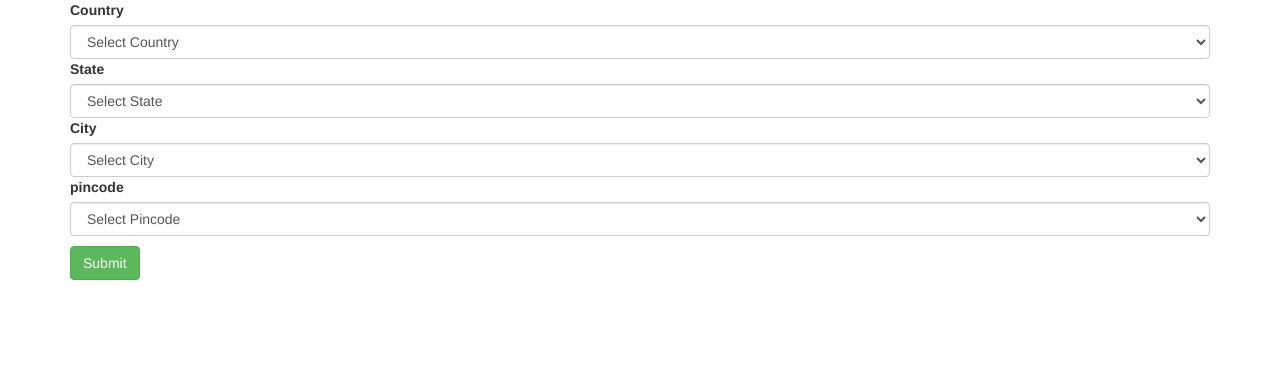
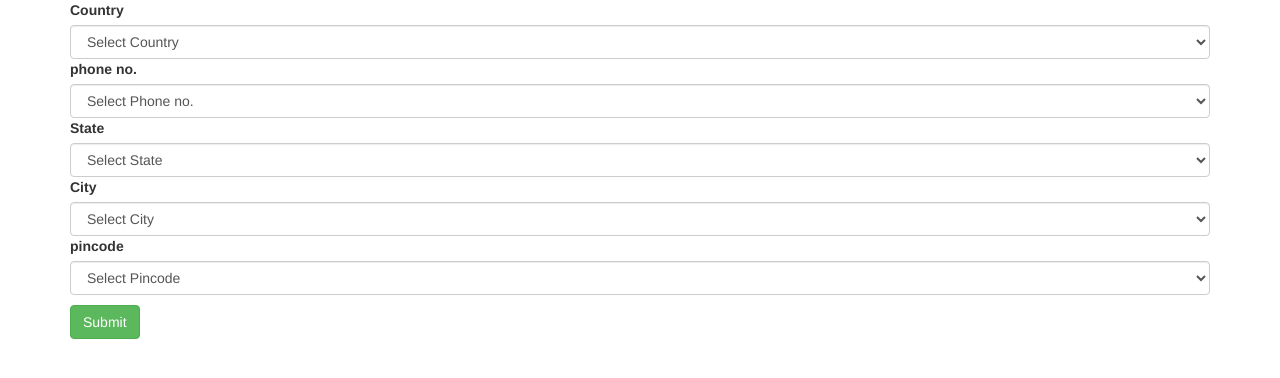
Before and after one commit to jangra2025/formtest, a PHP site: page / in a window 1280 px wide. Shown: the top 378 px of the page. Run offline with PHP 8.4, Linux system fonts and the light colour scheme; data comes from the database, SQL or seed files in the repository.

Commit message:
Updated all files

```diff
--- a/index.php
+++ b/index.php
@@ -24,6 +24,11 @@
                 }
                 ?>
             </select>
+            <label>phone no.</label>
+            <select name="phone" id="phone" class="form-control">
+                <option value="">Select Phone no.</option>
+            </select>
+
 
             <label>State</label>
             <select name="states" id="stateId" class="form-control">
@@ -50,38 +55,50 @@
 
     $('#countryId').change(function() {
         var countryId = $(this).val();
+
+        $('#phone').html('<option>Loading...</option>');
         $('#stateId').html('<option>Loading...</option>');
         $('#cityId').html('<option value="">Select City</option>');
+        $('#pincodeId').html('<option value="">Select Pincode</option>');
 
         if (countryId != '') {
+
             $.ajax({
                 url: 'ajax.php',
                 method: 'POST',
-                        data: {
-                            action: 'getStates',
-                            countryId: countryId
-                        },
+                data: { action: 'getphone_code', countryId: countryId },
+                success: function(data) {
+                    $('#phone').html(data);
+                }
+            });
+
+            $.ajax({
+                url: 'ajax.php',
+                method: 'POST',
+                data: { action: 'getStates', countryId: countryId },
                 success: function(data) {
                     $('#stateId').html(data);
                 }
             });
+
         } else {
+            $('#phone').html('<option value="">Select Phone no.</option>');
             $('#stateId').html('<option value="">Select State</option>');
+            $('#cityId').html('<option value="">Select City</option>');
+            $('#pincodeId').html('<option value="">Select Pincode</option>');
         }
     });
 
     $('#stateId').change(function() {
         var stateId = $(this).val();
         $('#cityId').html('<option>Loading...</option>');
+        $('#pincodeId').html('<option value="">Select Pincode</option>');
 
         if (stateId != '') {
             $.ajax({
                 url: 'ajax.php',
                 method: 'POST',
-                        data: {
-                            action: 'getCities',
-                            stateId: stateId
-                        },
+                data: { action: 'getCities', stateId: stateId },
                 success: function(data) {
                     $('#cityId').html(data);
                 }
@@ -99,10 +116,7 @@
             $.ajax({
                 url: 'ajax.php',
                 method: 'POST',
-                        data: {
-                            action: 'getPincode',
-                            cityId: cityId
-                        },
+                data: { action: 'getPincode', cityId: cityId },
                 success: function(data) {
                     $('#pincodeId').html(data);
                 }
@@ -113,6 +127,7 @@
     });
 
 });
+
     </script>
 </body>
 
--- a/script.php
+++ b/script.php
@@ -1,11 +1,13 @@
 <?php
 if (isset($_POST['submit'])) {
     $country = $_POST['country'];
+    $phone = $_POST['phone'];
     $state   = $_POST['states'];
     $city    = $_POST['city'];
     $pincode    = $_POST['pincode'];
 
     echo 'Country is : ' . $country . '<br/>';
+    echo 'phone is : ' . $phone . '<br/>';
     echo 'State is   : ' . $state . '<br/>';
     echo 'City is    : ' . $city . '<br/>';
     echo 'pincode is    : ' . $pincode . '<br/>';
```
Also changed, not shown: ajax.php (+8 -0 lines), common.php (+7 -0 lines). Lines whose indentation alone changed are shown as unchanged.
